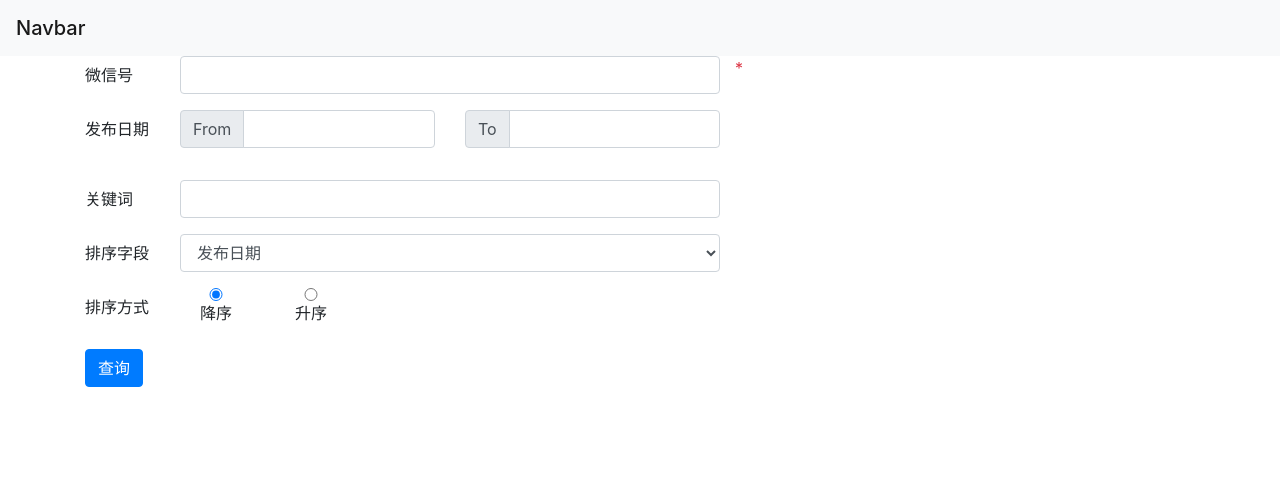
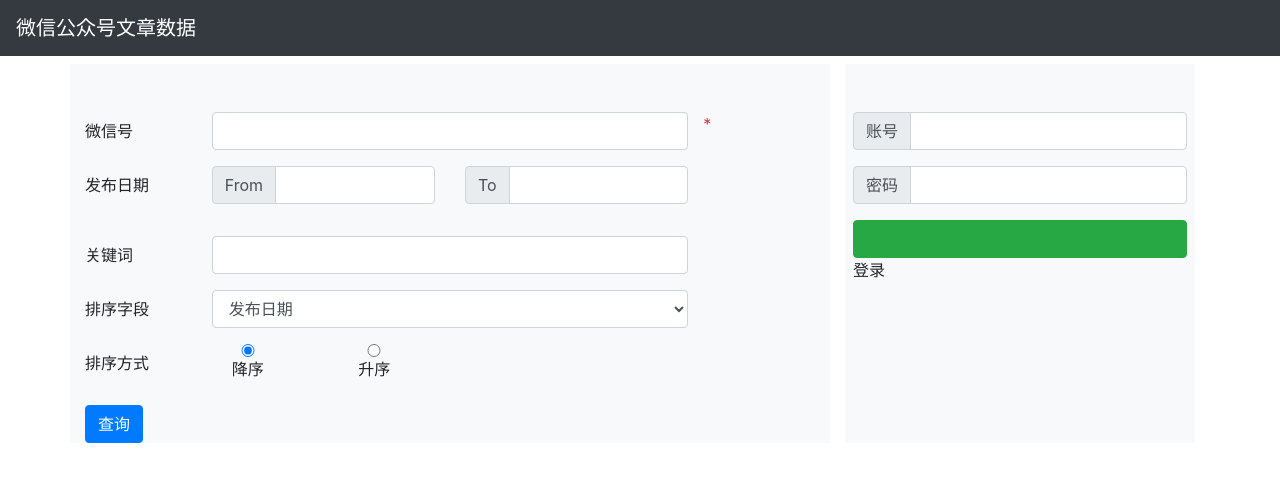
Before and after one commit to dengruchao/gsdata, a Django app: page /wechat/ in a window 1280 px wide. Shown: the top 482 px of the page. Run offline with Django 3.2, Linux system fonts and the light colour scheme; some libraries are stand-ins or nearby versions.

Commit message:
Add login firm

```diff
--- a/wechat/forms.py
+++ b/wechat/forms.py
@@ -12,3 +12,8 @@
                               widget=forms.RadioSelect(attrs={'class': 'form-control'}))
     sort = forms.ChoiceField(label='排序字段', choices=((1, '发布日期'), (2, '阅读数'), (3, '点赞数')), initial=1,
                              widget=forms.Select(attrs={'class': 'form-control'}))
+
+
+class LoginForm(forms.Form):
+    account = forms.CharField(max_length=100, required=True, widget=forms.TextInput(attrs={'class': 'form-control'}))
+    password = forms.CharField(max_length=100, required=True, widget=forms.PasswordInput(attrs={'class': 'form-control'}))
--- /dev/null
+++ b/wechat/static/wechat/js/wechat.js
@@ -0,0 +1,10 @@
+function login(){
+    // document.getElementById("login_form").submit();
+    alert("aaa")
+    $("#login_form").ajaxSubmit({
+        success: function(data) {
+            alert(data)
+        }
+    });
+    return false;
+}
--- a/wechat/templates/wechat/base.html
+++ b/wechat/templates/wechat/base.html
@@ -12,8 +12,8 @@
     <title>{{ title }}</title>
 </head>
 <body>
-<nav class="navbar navbar-light bg-light">
-    <span class="navbar-brand mb-0 h1">Navbar</span>
+<nav class="navbar navbar-dark bg-dark">
+    <span class="navbar-brand mb-0 h1">微信公众号文章数据</span>
 </nav>
 <div class="container">
     {% block container %}
@@ -30,6 +30,8 @@
 <!--国际化：使用中文 -->
 <script src="{% static 'wechat/js/bootstrap-datetimepicker.zh-CN.js' %}" charset="UTF-8"></script>
 
+<script src="{% static 'wechat/js/wechat.js' %}" charset="UTF-8"></script>
+
 <script>
 $(".datetime").datetimepicker({
     language: "zh-CN",
--- a/wechat/templates/wechat/index.html
+++ b/wechat/templates/wechat/index.html
@@ -1,19 +1,22 @@
 {% extends 'wechat/base.html' %}
 
 {% block container %}
-<form action="{% url 'wechat:msg_search' %}" method="post", role="form", class="justify-content-center">
+<div class="row">
+
+  <div class="col-md-8 mt-2 bg-light">
+    <form action="{% url 'wechat:msg_search' %}" method="post" role="form" class="mt-5">
       {% csrf_token %}
       <div class="form-group row">
-    <label for="{{ form.wx_name.id_for_label }}" class="col-sm-1 col-form-label">{{ form.wx_name.label }}</label>
-    <div class="col-sm-6">
+        <label for="{{ form.wx_name.id_for_label }}" class="col-md-2 col-form-label">{{ form.wx_name.label }}</label>
+        <div class="col-md-8">
           {{ form.wx_name }}
           {{ form.wx_name.errors }}
         </div>
         <span class="text-danger">*</span>
       </div>
       <div class="form-group row">
-    <label for="{{ form.posttime_start.id_for_label }}" class="col-sm-1 col-form-label">发布日期</label>
-    <div class="col-sm-3">
+        <label for="{{ form.posttime_start.id_for_label }}" class="col-md-2 col-form-label">发布日期</label>
+        <div class="col-md-4">
           <div class="input-group mb-3">
             <div class="input-group-prepend">
               <span class="input-group-text" id="{{ form.posttime_start.id_for_label }}">From</span>
@@ -22,7 +25,7 @@
           </div>
           {{ form.posttime_start.errors }}
         </div>
-    <div class="col-sm-3">
+        <div class="col-md-4">
           <div class="input-group mb-3">
             <div class="input-group-prepend">
               <span class="input-group-text" id="{{ form.posttime_end.id_for_label }}"> To </span>
@@ -33,23 +36,23 @@
         </div>
       </div>
       <div class="form-group row">
-    <label for="{{ form.keywords.id_for_label }}" class="col-sm-1 col-form-label">{{ form.keywords.label }}</label>
-    <div class="col-sm-6">
+        <label for="{{ form.keywords.id_for_label }}" class="col-md-2 col-form-label">{{ form.keywords.label }}</label>
+        <div class="col-md-8">
           {{ form.keywords }}
           {{ form.keywords.errors }}
         </div>
       </div>
       <div class="form-group row">
-    <label for="{{ form.sort.id_for_label }}" class="col-sm-1 col-form-label">{{ form.sort.label }}</label>
-    <div class="col-sm-6">
+        <label for="{{ form.sort.id_for_label }}" class="col-md-2 col-form-label">{{ form.sort.label }}</label>
+        <div class="col-md-8">
           {{ form.sort }}
           {{ form.sort.errors }}
         </div>
       </div>
       <div class="form-group row">
-    <label for="{{ form.order.id_for_label }}" class="col-sm-1 col-form-label">{{ form.order.label }}</label>
+        <label for="{{ form.order.id_for_label }}" class="col-md-2 col-form-label">{{ form.order.label }}</label>
         {% for opt in form.order %}
-    <div class="col-sm-1">
+        <div class="col-md-2">
           <div class="form-check">
             {{ opt }}
           </div>
@@ -57,6 +60,30 @@
         </div>
         {% endfor %}
       </div>
-  <button type="submit" class="btn btn-primary" data-toggle="modal" data-target="#exampleModal">查询</button>
+      <button type="submit" class="btn btn-primary">查询</button>
     </form>
+  </div>
+
+  <div class="col-md-4 mt-2">
+    <div class="h-100 w-100 d-inline-block bg-light">
+    <form action="{% url 'wechat:login' %}" method="post", role="form", class="mt-5 ml-2 mr-2" id="login_form">
+      {% csrf_token %}
+      <div class="input-group mb-3">
+        <div class="input-group-prepend">
+          <span class="input-group-text" id="{{ login_form.account.id_for_label }}">账号</span>
+        </div>
+        {{ login_form.account }}
+      </div>
+      <div class="input-group mb-3">
+        <div class="input-group-prepend">
+          <span class="input-group-text" id="{{ login_form.password.id_for_label }}">密码</span>
+        </div>
+        {{ login_form.password }}
+      </div>
+      <input type="button" class="btn btn-success btn-block" onclick="login()">登录</input>
+    </form>
+    </div>
+  </div>
+
+</div>
 {% endblock container %}
--- a/wechat/urls.py
+++ b/wechat/urls.py
@@ -7,4 +7,5 @@
     path('', views.index, name='index'),
     path('msg_search', views.msg_search, name='msg_search'),
     path('export_excel', views.export_excel, name='export_excel'),
+    path('login', views.login, name='login'),
 ]
--- a/wechat/views.py
+++ b/wechat/views.py
@@ -2,10 +2,18 @@
 from django.http import HttpResponse, StreamingHttpResponse
 
 # Create your views here.
-from .forms import SearchForm
+from .forms import SearchForm, LoginForm
 import api
 
 gsdata_api = api.GsDataAPI()
+
+
+def login(request):
+    print(request.POST)
+    form = LoginForm(request.POST)
+    if form.is_valid():
+        print(form.cleaned_data)
+    return form.cleaned_data
 
 
 def msg_search(request):
@@ -43,8 +51,10 @@
 
 def index(request):
     form = SearchForm()
+    login_form = LoginForm()
     context = {
         'title': '微信公众号历史文章',
         'form': form,
+        'login_form': login_form,
     }
     return render(request, 'wechat/index.html', context=context)
```
Lines whose indentation alone changed are shown as unchanged.
